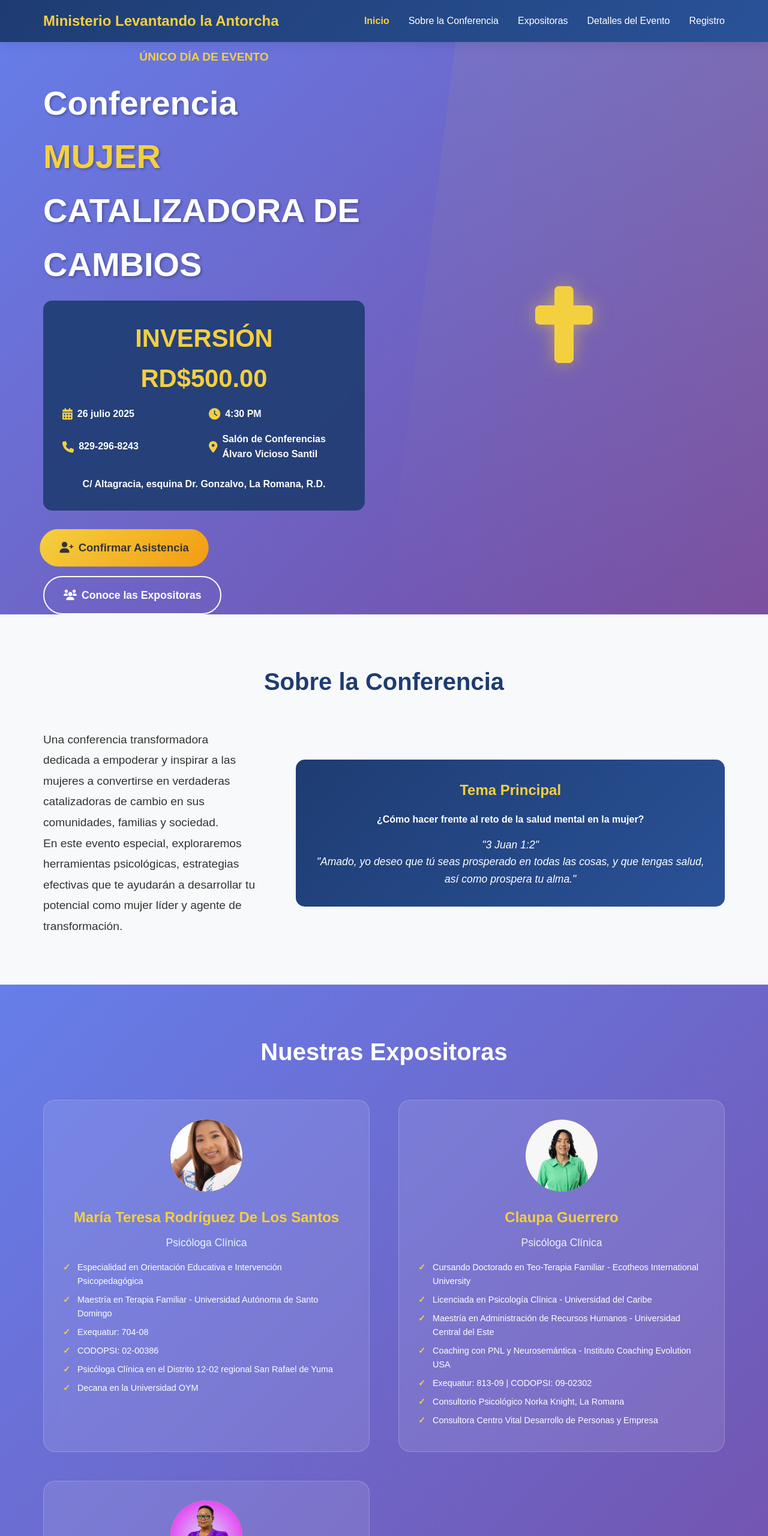
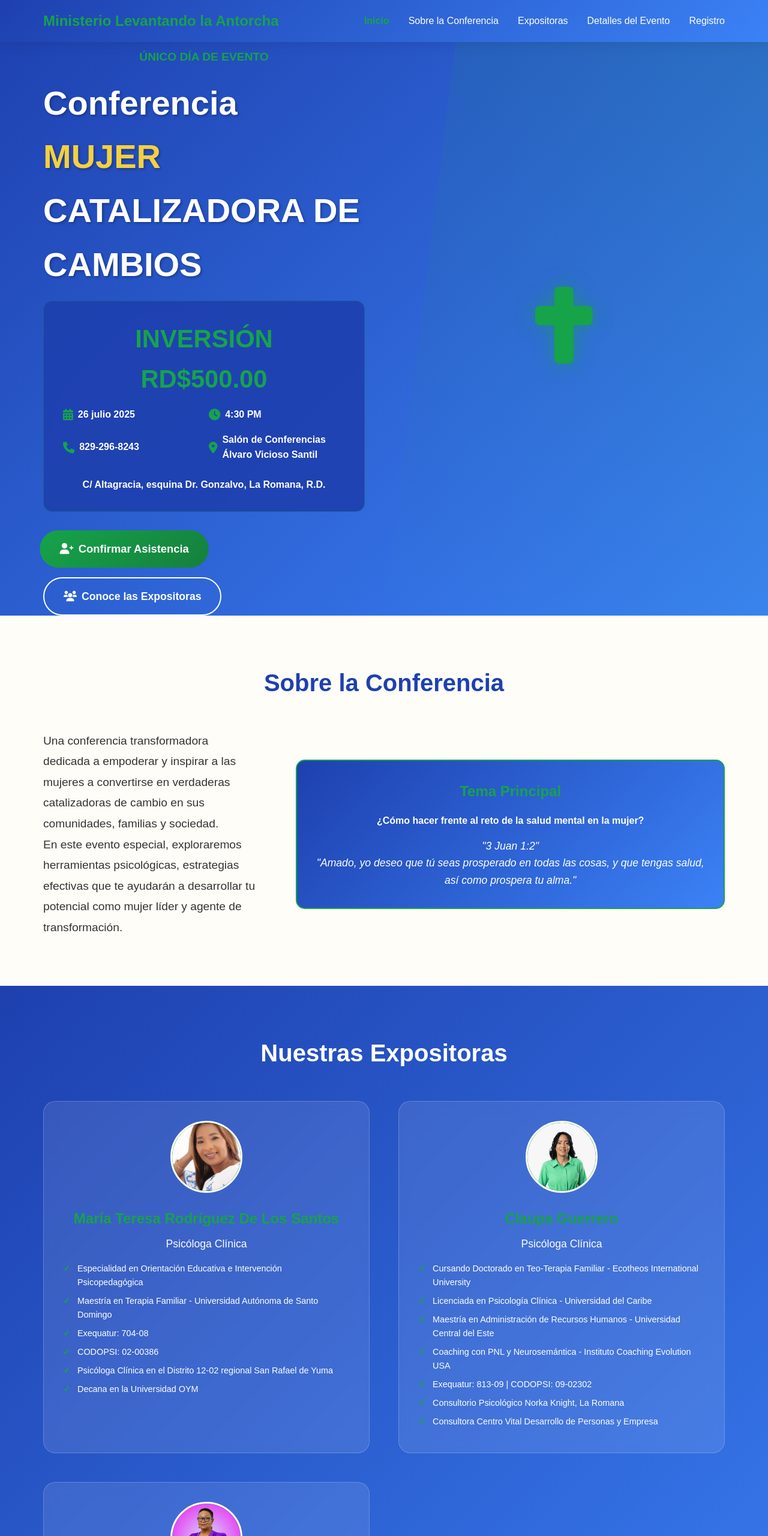
Before and after one commit to Stefano-BML/claupaconferencia, a plain HTML site: page index.html in a window 1280 px wide. Shown: the top 2560 px of the page at 60% size. Drawn offline with Linux system fonts and the light colour scheme.

Commit message:
Update style.css

```diff
--- a/style.css
+++ b/style.css
@@ -14,7 +14,7 @@ body {
 
 /* Navigation */
 .navbar {
-    background: linear-gradient(135deg, #1e3c72 0%, #2a5298 100%);
+    background: linear-gradient(135deg, #1e40af 0%, #3b82f6 100%);
     padding: 1rem 0;
     position: fixed;
     width: 100%;
@@ -33,7 +33,7 @@ body {
 }
 
 .nav-logo h2 {
-    color: #f4d03f;
+    color: #16a34a;
     font-size: 1.5rem;
     font-weight: bold;
 }
@@ -51,11 +51,11 @@ body {
 }
 
 .nav-link:hover {
-    color: #f4d03f;
+    color: #16a34a;
 }
 
 .nav-link.active {
-    color: #f4d03f;
+    color: #16a34a;
     font-weight: bold;
 }
 
@@ -75,7 +75,7 @@ body {
 
 /* Hero Section */
 .hero {
-    background: linear-gradient(135deg, #667eea 0%, #764ba2 100%);
+    background: linear-gradient(135deg, #1e40af 0%, #3b82f6 100%);
     min-height: 100vh;
     display: flex;
     align-items: center;
@@ -91,7 +91,7 @@ body {
     right: 0;
     width: 50%;
     height: 100%;
-    background: linear-gradient(45deg, transparent 0%, rgba(244, 208, 63, 0.1) 100%);
+    background: linear-gradient(45deg, transparent 0%, rgba(22, 163, 74, 0.15) 100%);
     clip-path: polygon(20% 0%, 100% 0%, 100% 100%, 0% 100%);
 }
 
@@ -113,7 +113,7 @@ body {
 .ministry-title {
     font-size: 1.2rem;
     margin-bottom: 1rem;
-    color: #f4d03f;
+    color: #16a34a;
     text-align: center;
     font-weight: bold;
 }
@@ -128,15 +128,16 @@ body {
 .hero-subtitle {
     font-size: 1.3rem;
     margin-bottom: 2rem;
-    color: #f8f9fa;
+    color: #f1f5f9;
 }
 
 .hero-info {
-    background: rgba(30, 60, 114, 0.9);
+    background: rgba(30, 64, 175, 0.9);
     padding: 2rem;
     border-radius: 15px;
     margin-bottom: 2rem;
     backdrop-filter: blur(10px);
+    border: 1px solid rgba(22, 163, 74, 0.3);
 }
 
 .info-grid {
@@ -153,14 +154,14 @@ body {
 }
 
 .info-item i {
-    color: #f4d03f;
+    color: #16a34a;
     font-size: 1.2rem;
 }
 
 .investment {
     font-size: 2.5rem;
     font-weight: bold;
-    color: #f4d03f;
+    color: #16a34a;
     text-align: center;
     margin-bottom: 1rem;
 }
@@ -197,13 +198,13 @@ body {
 }
 
 .btn-primary {
-    background: linear-gradient(135deg, #f4d03f 0%, #f39c12 100%);
-    color: #333;
+    background: linear-gradient(135deg, #16a34a 0%, #15803d 100%);
+    color: white;
 }
 
 .btn-primary:hover {
     transform: translateY(-3px);
-    box-shadow: 0 10px 20px rgba(244, 208, 63, 0.3);
+    box-shadow: 0 10px 20px rgba(22, 163, 74, 0.3);
 }
 
 .btn-secondary {
@@ -226,8 +227,8 @@ body {
 
 .torch-container {
     font-size: 8rem;
-    color: #f4d03f;
-    text-shadow: 0 0 30px rgba(244, 208, 63, 0.5);
+    color: #16a34a;
+    text-shadow: 0 0 30px rgba(22, 163, 74, 0.5);
     animation: float 3s ease-in-out infinite;
     transform: rotate(0deg);
 }
@@ -248,13 +249,13 @@ body {
     text-align: center;
     font-size: 2.5rem;
     margin-bottom: 3rem;
-    color: #1e3c72;
+    color: #1e40af;
 }
 
 /* About Section */
 .about {
     padding: 5rem 0;
-    background: #f8f9fa;
+    background: #fefdf8;
 }
 
 .about-content {
@@ -270,17 +271,18 @@ body {
 }
 
 .topic-highlight {
-    background: linear-gradient(135deg, #1e3c72 0%, #2a5298 100%);
+    background: linear-gradient(135deg, #1e40af 0%, #3b82f6 100%);
     color: white;
     padding: 2rem;
     border-radius: 15px;
     text-align: center;
+    border: 2px solid #16a34a;
 }
 
 .topic-highlight h3 {
     font-size: 1.5rem;
     margin-bottom: 1rem;
-    color: #f4d03f;
+    color: #16a34a;
 }
 
 .bible-verse {
@@ -292,7 +294,7 @@ body {
 /* Speakers Section */
 .speakers {
     padding: 5rem 0;
-    background: linear-gradient(135deg, #667eea 0%, #764ba2 100%);
+    background: linear-gradient(135deg, #1e40af 0%, #3b82f6 100%);
     color: white;
 }
 
@@ -321,15 +323,16 @@ body {
 .speaker-image {
     width: 120px;
     height: 120px;
-    background: linear-gradient(135deg, #f4d03f 0%, #f39c12 100%);
+    background: linear-gradient(135deg, #16a34a 0%, #15803d 100%);
     border-radius: 50%;
     margin: 0 auto 1.5rem;
     display: flex;
     align-items: center;
     justify-content: center;
     font-size: 3rem;
-    color: #333;
+    color: white;
     overflow: hidden;
+    border: 3px solid #fefdf8;
 }
 
 .speaker-image img {
@@ -343,13 +346,13 @@ body {
     font-size: 1.5rem;
     font-weight: bold;
     margin-bottom: 0.5rem;
-    color: #f4d03f;
+    color: #16a34a;
 }
 
 .speaker-title {
     font-size: 1.1rem;
     margin-bottom: 1rem;
-    color: #e8f4f8;
+    color: #fefdf8;
 }
 
 .speaker-details {
@@ -373,14 +376,14 @@ body {
     content: '✓';
     position: absolute;
     left: 0;
-    color: #f4d03f;
+    color: #16a34a;
     font-weight: bold;
 }
 
 /* Event Details Section */
 .event-details {
     padding: 5rem 0;
-    background: #fff;
+    background: #fefdf8;
 }
 
 .details-grid {
@@ -391,7 +394,7 @@ body {
 }
 
 .detail-card {
-    background: linear-gradient(135deg, #1e3c72 0%, #2a5298 100%);
+    background: linear-gradient(135deg, #1e40af 0%, #3b82f6 100%);
     color: white;
     padding: 2rem;
     border-radius: 15px;
@@ -399,11 +402,12 @@ body {
     position: relative;
     overflow: hidden;
     transition: all 0.3s ease;
+    border: 2px solid #16a34a;
 }
 
 .detail-card:hover {
     transform: translateY(-5px);
-    box-shadow: 0 15px 30px rgba(30, 60, 114, 0.3);
+    box-shadow: 0 15px 30px rgba(30, 64, 175, 0.3);
 }
 
 .detail-card::before {
@@ -413,20 +417,20 @@ body {
     right: -50%;
     width: 100%;
     height: 100%;
-    background: linear-gradient(45deg, transparent, rgba(244, 208, 63, 0.1));
+    background: linear-gradient(45deg, transparent, rgba(22, 163, 74, 0.1));
     transform: rotate(45deg);
 }
 
 .detail-icon {
     font-size: 3rem;
-    color: #f4d03f;
+    color: #16a34a;
     margin-bottom: 1rem;
 }
 
 .detail-title {
     font-size: 1.3rem;
     margin-bottom: 1rem;
-    color: #f4d03f;
+    color: #16a34a;
 }
 
 .detail-content {
@@ -436,7 +440,7 @@ body {
 
 /* QR Section */
 .qr-section {
-    background: linear-gradient(135deg, #f4d03f 0%, #f39c12 100%);
+    background: linear-gradient(135deg, #16a34a 0%, #15803d 100%);
     padding: 3rem 0;
     text-align: center;
 }
@@ -449,28 +453,28 @@ body {
 
 .qr-title {
     font-size: 2rem;
-    color: #333;
+    color: white;
     margin-bottom: 1rem;
 }
 
 .qr-subtitle {
     font-size: 1.2rem;
-    color: #555;
+    color: #fefdf8;
     margin-bottom: 2rem;
 }
 
 .qr-placeholder {
     width: 200px;
     height: 200px;
-    background: white;
-    border: 5px solid #333;
+    background: #fefdf8;
+    border: 5px solid #1e40af;
     border-radius: 15px;
     margin: 0 auto;
     display: flex;
     align-items: center;
     justify-content: center;
     font-size: 1rem;
-    color: #333;
+    color: #1e40af;
 }
 
 .qr-placeholder img {
@@ -496,7 +500,7 @@ body {
 }
 
 .footer-section h3 {
-    color: #f4d03f;
+    color: #16a34a;
     margin-bottom: 1rem;
 }
 
@@ -535,7 +539,7 @@ body {
         left: -100%;
         top: 70px;
         flex-direction: column;
-        background: #1e3c72;
+        background: #1e40af;
         width: 100%;
         text-align: center;
         transition: 0.3s;
```
